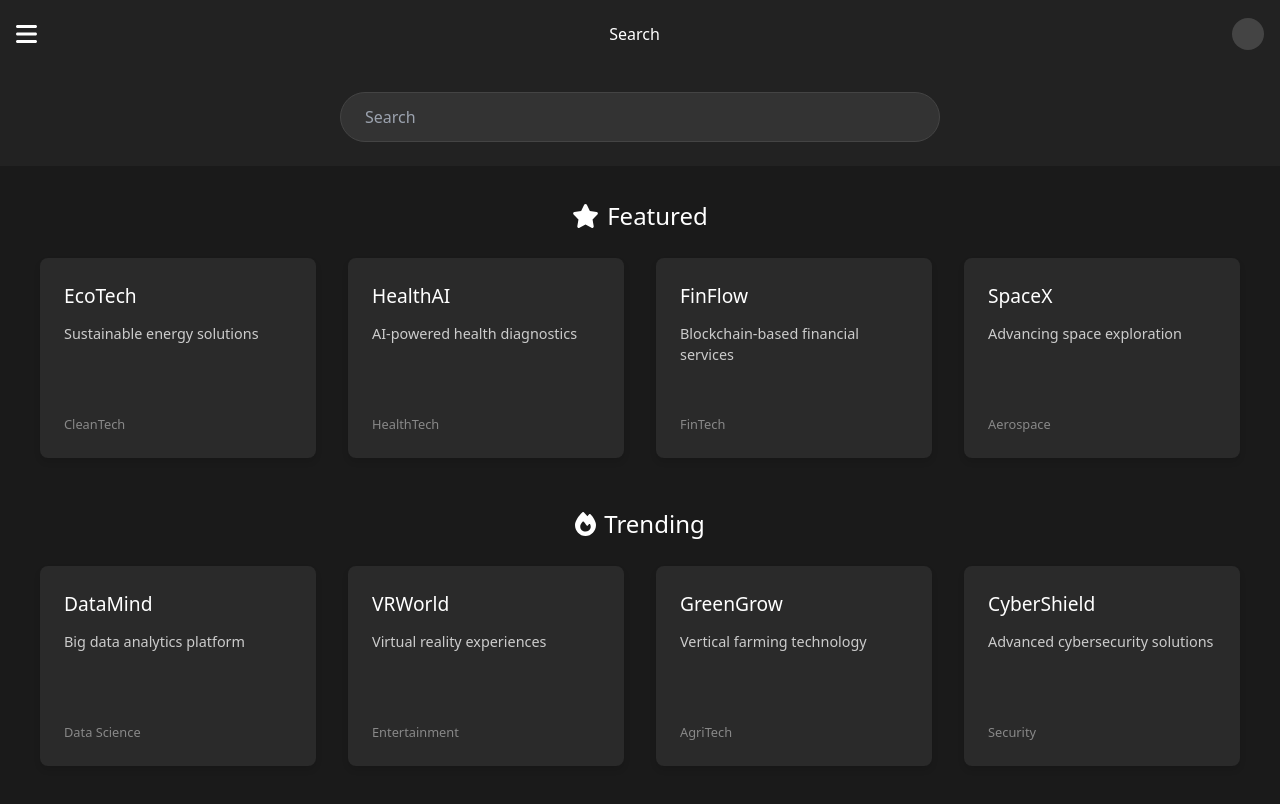
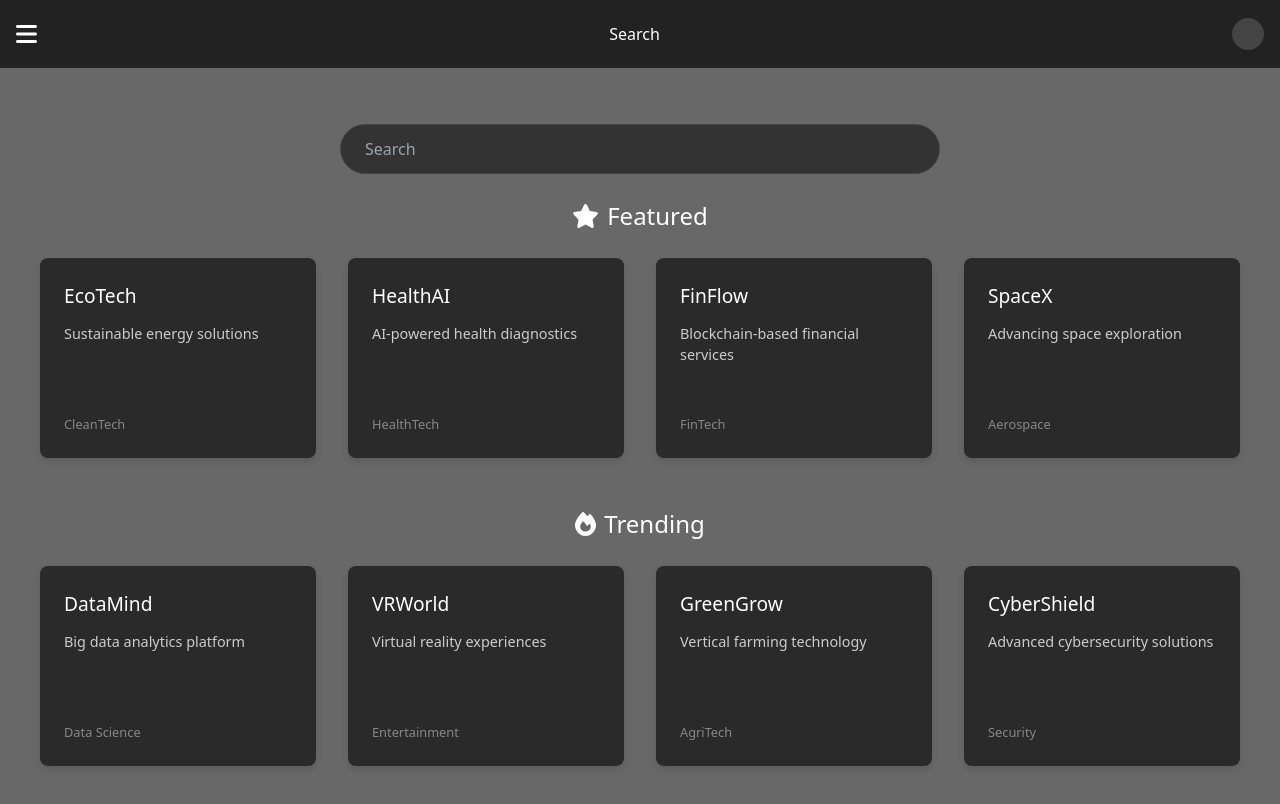
Before and after one commit to sp3ked/repoch, a Next.js app in the folder searqh-front/: page / in a window 1280 px wide. Shown: the top 804 px of the page. Built offline with nearby package versions, Linux system fonts and the light colour scheme.

Commit message:
ghost loading

```diff
--- a/searqh-front/src/app/search.module.css
+++ b/searqh-front/src/app/search.module.css
@@ -1,5 +1,5 @@
 .container {
-  background-color: #1a1a1a;
+  background-color: #696868;
   min-height: 100vh;
   display: flex;
   flex-direction: column;
@@ -35,10 +35,8 @@
   justify-content: center;
   align-items: center;
   padding: 1.5rem;
-  background-color: #222222;
   position: sticky;
   top: 0;
-  z-index: 10;
 }
 
 .searchInput {
--- a/searqh-front/src/app/search.page.tsx
+++ b/searqh-front/src/app/search.page.tsx
@@ -117,7 +117,12 @@
           onClick={() => setRightNavOpen(true)}
         ></button>
       </header>
-      <div className={styles.searchContainer}>
+
+      <main className={styles.main}>
+
+
+        <div className={styles.contentWrapper}>
+        <div className={styles.searchContainer}>
         <input
           type="text"
           placeholder="Search"
@@ -126,8 +131,7 @@
           onChange={handleSearch}
         />
       </div>
-      <main className={styles.main}>
-        <div className={styles.contentWrapper}>
+
           {searchQuery ? (
             <SearchResults query={searchQuery} isLoading={isLoading} />
           ) : (
```
